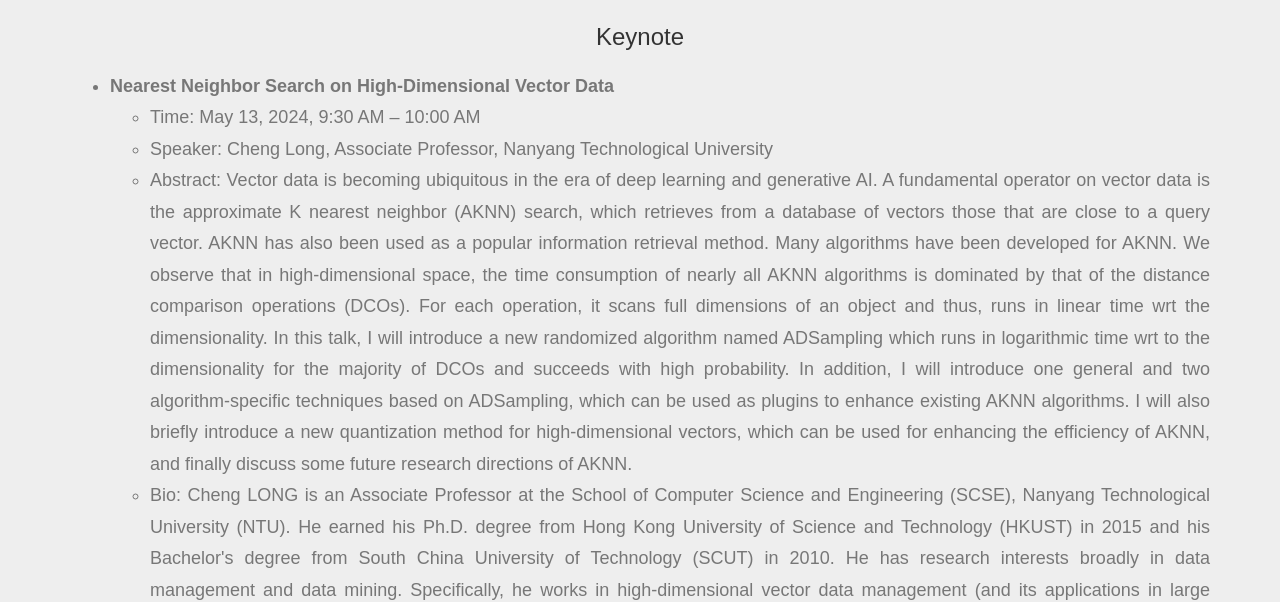
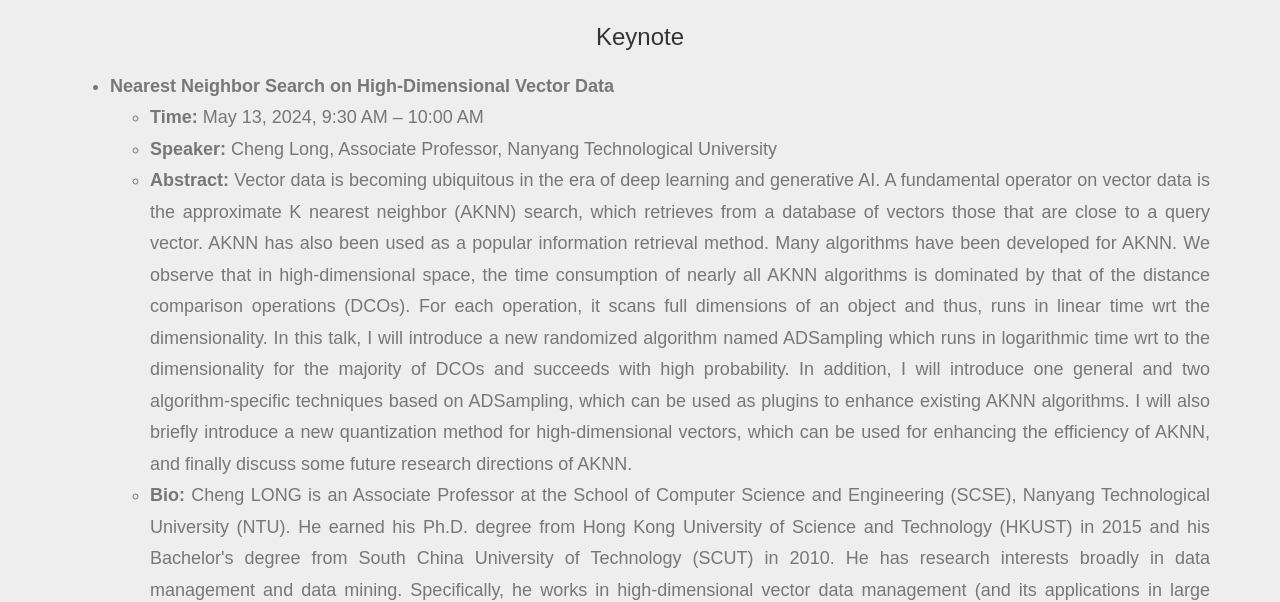
Before and after one commit to IRMeetsLLM/IRMeetsLLM.github.io, a Jekyll site: the page built from index.md, in a window 1280 px wide and 1400 px high, scrolled down 3502 px. Shown: the part 153-755 px from the top of the window. Built offline with Jekyll 4.4.1, drawn with Linux system fonts in a browser that asks for light colours; nearby versions of some CDN libraries; some web fonts are replaced; some of the changed text lies outside the part shown.

Commit message:
Update schedule2.html

```diff
--- a/_includes/schedule2.html
+++ b/_includes/schedule2.html
@@ -14,10 +14,10 @@
         <ul class="large text-muted">
           <li><strong>Nearest Neighbor Search on High-Dimensional Vector Data</strong>
               <ul>
-                  <li>Time: May 13, 2024, 9:30 AM – 10:00 AM </li>
-                  <li>Speaker: Cheng Long, Associate Professor, Nanyang Technological University</li>
-                  <li>Abstract: Vector data is becoming ubiquitous in the era of deep learning and generative AI. A fundamental operator on vector data is the approximate K nearest neighbor (AKNN) search, which retrieves from a database of vectors those that are close to a query vector. AKNN has also been used as a popular information retrieval method. Many algorithms have been developed for AKNN. We observe that in high-dimensional space, the time consumption of nearly all AKNN algorithms is dominated by that of the distance comparison operations (DCOs). For each operation, it scans full dimensions of an object and thus, runs in linear time wrt the dimensionality. In this talk, I will introduce a new randomized algorithm named ADSampling which runs in logarithmic time wrt to the dimensionality for the majority of DCOs and succeeds with high probability. In addition, I will introduce one general and two algorithm-specific techniques based on ADSampling, which can be used as plugins to enhance existing AKNN algorithms. I will also briefly introduce a new quantization method for high-dimensional vectors, which can be used for enhancing the efficiency of AKNN, and finally discuss some future research directions of AKNN.</li>
-                  <li>Bio: Cheng LONG is an Associate Professor at the School of Computer Science and Engineering (SCSE), Nanyang Technological University (NTU). He earned his Ph.D. degree from Hong Kong University of Science and Technology (HKUST) in 2015 and his Bachelor's degree from South China University of Technology (SCUT) in 2010. He has research interests broadly in data management and data mining. Specifically, he works in high-dimensional vector data management (and its applications in large models such as retrieval-augmented generative AI), spatial data management with machine learning-based techniques, spatial data mining in the urban domain (e.g., traffic and mobility analysis), and graph data mining (including dense subgraph mining and graphlet mining). His work has garnered recognition and accolades, including the prestigious "Best Research Award" from ACM-Hong Kong, the "Fulbright-RGC Research Award" granted by the Research Grant Council (Hong Kong), the "PG Paper Contest Award" bestowed by IEEE-HK, and the "Overseas Research Award" received from HKUST.</li>
+                  <li><strong>Time:</strong> May 13, 2024, 9:30 AM – 10:00 AM </li>
+                  <li><strong>Speaker:</strong> Cheng Long, Associate Professor, Nanyang Technological University</li>
+                  <li><strong>Abstract:</strong> Vector data is becoming ubiquitous in the era of deep learning and generative AI. A fundamental operator on vector data is the approximate K nearest neighbor (AKNN) search, which retrieves from a database of vectors those that are close to a query vector. AKNN has also been used as a popular information retrieval method. Many algorithms have been developed for AKNN. We observe that in high-dimensional space, the time consumption of nearly all AKNN algorithms is dominated by that of the distance comparison operations (DCOs). For each operation, it scans full dimensions of an object and thus, runs in linear time wrt the dimensionality. In this talk, I will introduce a new randomized algorithm named ADSampling which runs in logarithmic time wrt to the dimensionality for the majority of DCOs and succeeds with high probability. In addition, I will introduce one general and two algorithm-specific techniques based on ADSampling, which can be used as plugins to enhance existing AKNN algorithms. I will also briefly introduce a new quantization method for high-dimensional vectors, which can be used for enhancing the efficiency of AKNN, and finally discuss some future research directions of AKNN.</li>
+                  <li><strong>Bio:</strong> Cheng LONG is an Associate Professor at the School of Computer Science and Engineering (SCSE), Nanyang Technological University (NTU). He earned his Ph.D. degree from Hong Kong University of Science and Technology (HKUST) in 2015 and his Bachelor's degree from South China University of Technology (SCUT) in 2010. He has research interests broadly in data management and data mining. Specifically, he works in high-dimensional vector data management (and its applications in large models such as retrieval-augmented generative AI), spatial data management with machine learning-based techniques, spatial data mining in the urban domain (e.g., traffic and mobility analysis), and graph data mining (including dense subgraph mining and graphlet mining). His work has garnered recognition and accolades, including the prestigious "Best Research Award" from ACM-Hong Kong, the "Fulbright-RGC Research Award" granted by the Research Grant Council (Hong Kong), the "PG Paper Contest Award" bestowed by IEEE-HK, and the "Overseas Research Award" received from HKUST.</li>
               </ul>
           </li>
         </ul>
```
